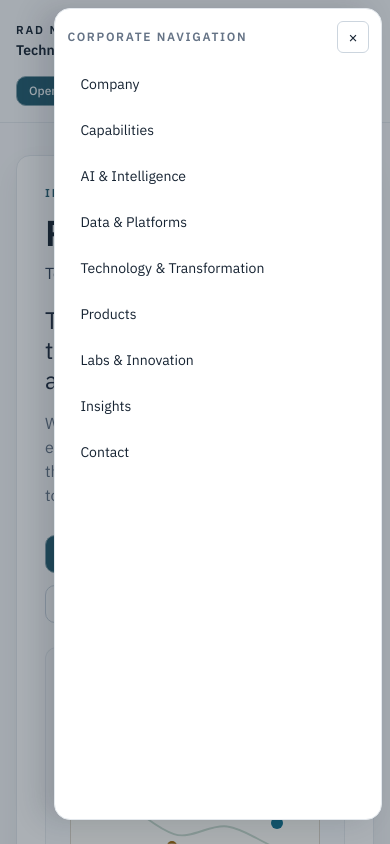
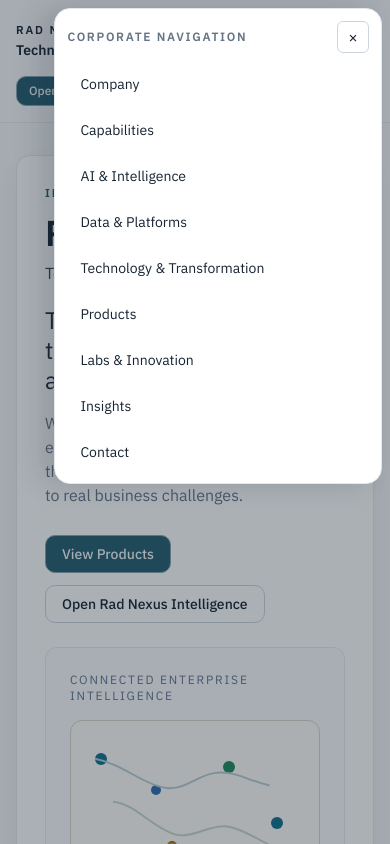
Before and after one commit to RubenDuijn/RadNexus, a Next.js app in the folder frontend/: page / in a window 390 px wide. Both pictures are taken after a click on the button "Toggle corporate navigation". Shown: the top 844 px of the page. Built offline with nearby package versions, Linux system fonts and the light colour scheme.

Commit message:
fix: remove residual mobile drawer whitespace

```diff
--- a/frontend/src/components/layout/corporate-shell.tsx
+++ b/frontend/src/components/layout/corporate-shell.tsx
@@ -59,7 +59,7 @@ export function CorporateShell({ children }: { children: React.ReactNode }) {
             />
 
             <div
-              className="absolute inset-0 flex justify-end p-2"
+              className="absolute inset-0 flex items-start justify-end p-2"
               style={{
                 paddingTop: "max(0.5rem, env(safe-area-inset-top))",
                 paddingBottom: "max(0.5rem, env(safe-area-inset-bottom))",
@@ -69,7 +69,7 @@ export function CorporateShell({ children }: { children: React.ReactNode }) {
             >
               <nav
                 id="corporate-mobile-drawer"
-                className="rn-mobile-drawer rn-mobile-drawer-corporate flex flex-col overflow-hidden rounded-2xl p-3"
+                className="rn-mobile-drawer rn-mobile-drawer-corporate flex self-start flex-col overflow-hidden rounded-2xl p-3"
                 style={{
                   maxHeight: "calc(100dvh - max(0.5rem, env(safe-area-inset-top)) - max(0.5rem, env(safe-area-inset-bottom)) - 1rem)",
                 }}
--- a/frontend/src/components/layout/mobile-nav.tsx
+++ b/frontend/src/components/layout/mobile-nav.tsx
@@ -49,7 +49,7 @@ export function MobileNav() {
             />
 
             <div
-              className="absolute inset-0 flex justify-end p-2"
+              className="absolute inset-0 flex items-start justify-end p-2"
               style={{
                 paddingTop: "max(0.5rem, env(safe-area-inset-top))",
                 paddingBottom: "max(0.5rem, env(safe-area-inset-bottom))",
@@ -59,7 +59,7 @@ export function MobileNav() {
             >
               <nav
                 id="product-mobile-drawer"
-                className="rn-mobile-drawer rn-mobile-drawer-product flex flex-col overflow-hidden rounded-2xl p-3"
+                className="rn-mobile-drawer rn-mobile-drawer-product flex self-start flex-col overflow-hidden rounded-2xl p-3"
                 style={{
                   maxHeight: "calc(100dvh - max(0.5rem, env(safe-area-inset-top)) - max(0.5rem, env(safe-area-inset-bottom)) - 1rem)",
                 }}
```
